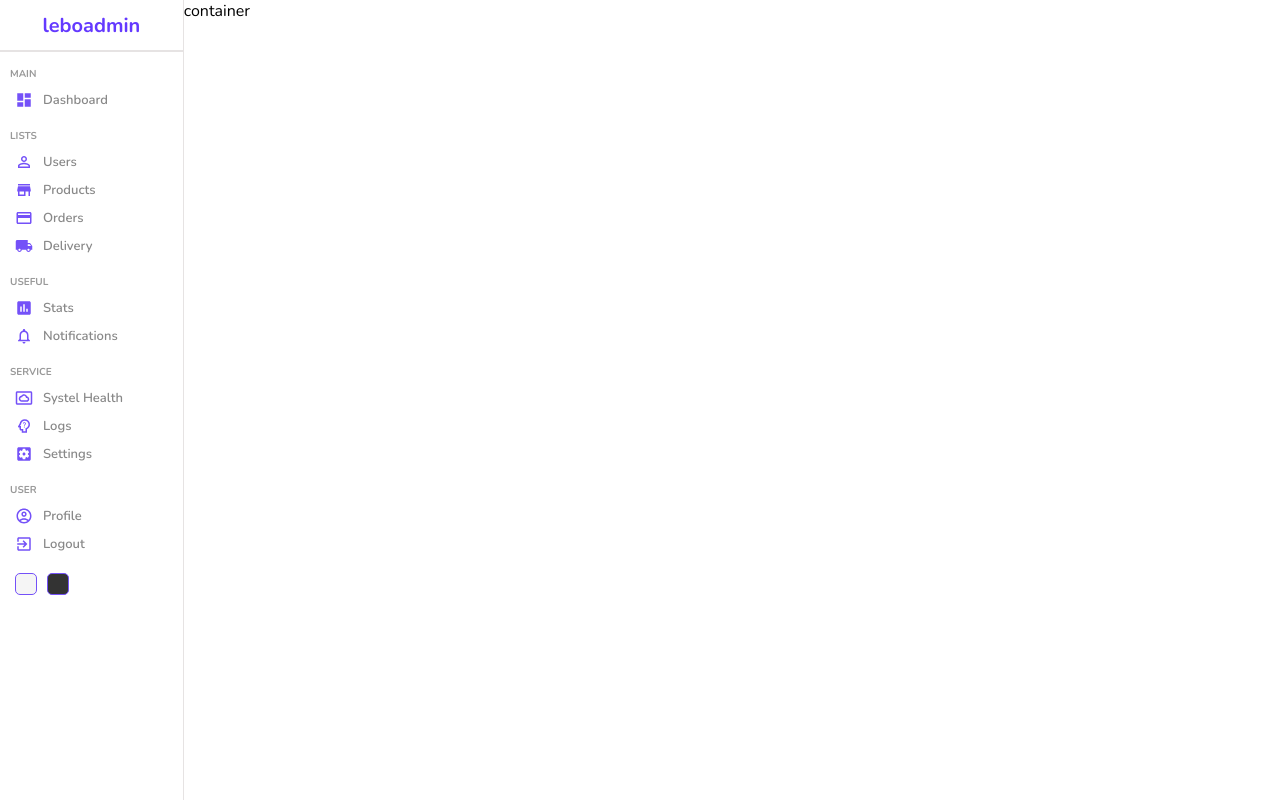
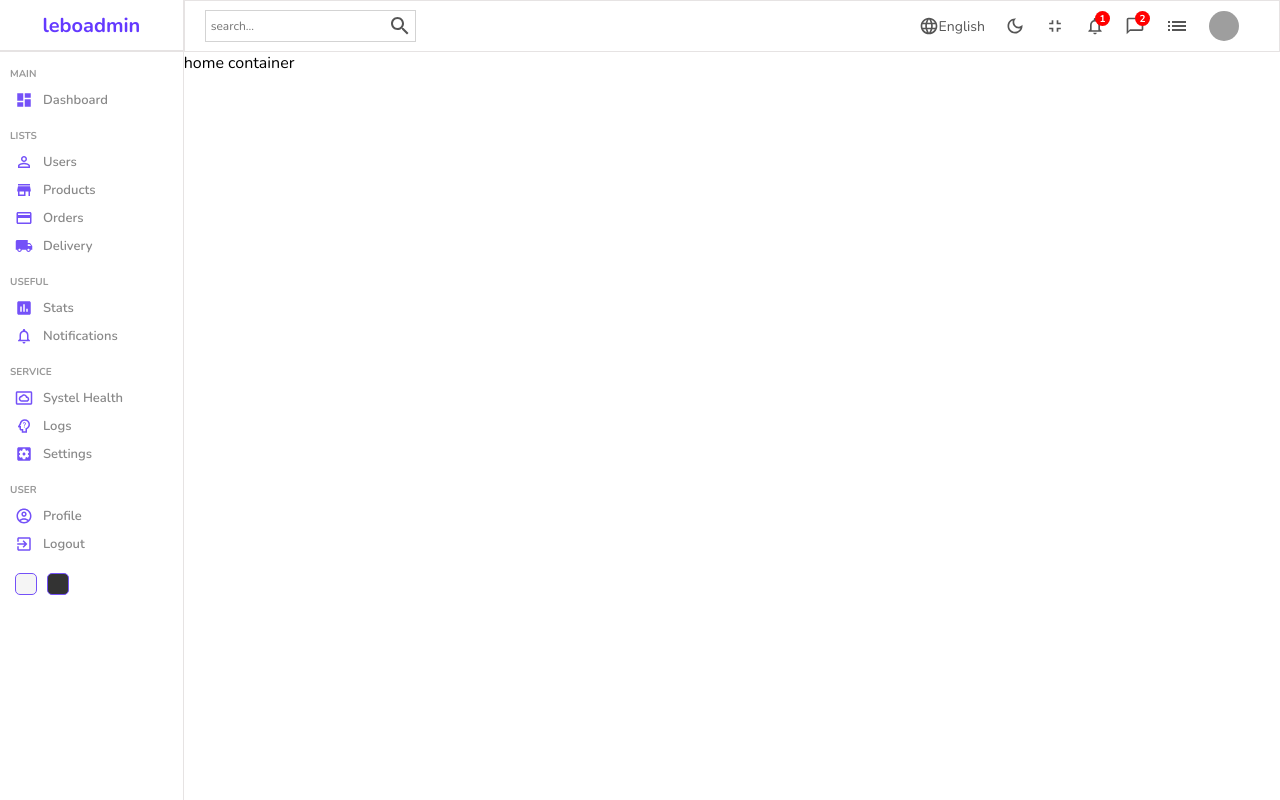
Before and after one commit to tafitahery/firebase, a React (Create React App) app in the folder client/: page / in a window 1280 px wide. Built offline with nearby package versions, Linux system fonts and the light colour scheme; grey boxes are pictures that could not be loaded.

Commit message:
React Navbar Design

```diff
--- a/client/src/components/navBar/Navbar.jsx
+++ /dev/null
@@ -1,5 +0,0 @@
-import './navbar.scss';
-
-export default function Navbar() {
-  return <div className="navbar">Navbar</div>;
-}
--- /dev/null
+++ b/client/src/components/navbar/Navbar.jsx
@@ -0,0 +1,53 @@
+import {
+  ChatBubbleOutlineOutlined,
+  DarkModeOutlined,
+  FullscreenExitOutlined,
+  LanguageOutlined,
+  ListOutlined,
+  NotificationsNoneOutlined,
+  SearchOutlined,
+} from '@mui/icons-material';
+import './navbar.scss';
+
+export default function Navbar() {
+  return (
+    <div className="navbar">
+      <div className="wrapper">
+        <div className="search">
+          <input type="text" placeholder="search..." />
+          <SearchOutlined />
+        </div>
+        <div className="items">
+          <div className="item">
+            <LanguageOutlined className="icon" />
+            English
+          </div>
+          <div className="item">
+            <DarkModeOutlined className="icon" />
+          </div>
+          <div className="item">
+            <FullscreenExitOutlined className="icon" />
+          </div>
+          <div className="item">
+            <NotificationsNoneOutlined className="icon" />
+            <div className="counter">1</div>
+          </div>
+          <div className="item">
+            <ChatBubbleOutlineOutlined className="icon" />
+            <div className="counter">2</div>
+          </div>
+          <div className="item">
+            <ListOutlined />
+          </div>
+          <div className="item">
+            <img
+              src="https://images.pexels.com/photos/941693/pexels-photo-941693.jpeg?auto=compress&cs=tinysrgb&dpr=2&w=500"
+              alt=""
+              className="avatar"
+            />
+          </div>
+        </div>
+      </div>
+    </div>
+  );
+}
--- /dev/null
+++ b/client/src/components/navbar/navbar.scss
@@ -0,0 +1,72 @@
+.navbar {
+  height: 50px;
+  border: 0.5px solid rgb(230, 227, 227);
+  display: flex;
+  align-items: center;
+  font-size: 14px;
+  color: #555;
+
+  .wrapper {
+    width: 100%;
+    padding: 20px;
+    display: flex;
+    align-items: center;
+    justify-content: space-between;
+
+    .search {
+      display: flex;
+      align-items: center;
+      border: 0.5px solid lightgray;
+      padding: 3px;
+
+      input {
+        border: none;
+        outline: none;
+        background-color: transparent;
+
+        &::placeholder {
+          font-size: 12px;
+        }
+      }
+    }
+
+    .items {
+      display: flex;
+      align-items: center;
+
+      .item {
+        display: flex;
+        align-items: center;
+        margin-right: 20px;
+        position: relative;
+
+        .icon {
+          font-size: 20px;
+        }
+
+        .counter {
+          width: 15px;
+          height: 15px;
+          border-radius: 50%;
+          background-color: red;
+          color: white;
+          display: flex;
+          align-items: center;
+          justify-content: center;
+          font-size: 10px;
+          font-weight: bold;
+          position: absolute;
+          top: -5px;
+          right: -5px;
+        }
+
+        .avatar {
+          width: 30px;
+          height: 30px;
+          border-radius: 50%;
+          object-fit: cover;
+        }
+      }
+    }
+  }
+}
--- a/client/src/pages/home/Home.jsx
+++ b/client/src/pages/home/Home.jsx
@@ -1,11 +1,16 @@
+import './home.scss';
+
 import Sidebar from '../../components/sidebar/Sidebar';
-import './home.scss';
+import Navbar from '../../components/navbar/Navbar';
 
 export default function Home() {
   return (
     <div className="home">
       <Sidebar />
-      <div className="homeContainer">container</div>
+      <div className="homeContainer">
+        <Navbar />
+        home container
+      </div>
     </div>
   );
 }
```
Also changed, not shown: client/src/components/navBar/navbar.scss (deleted).
